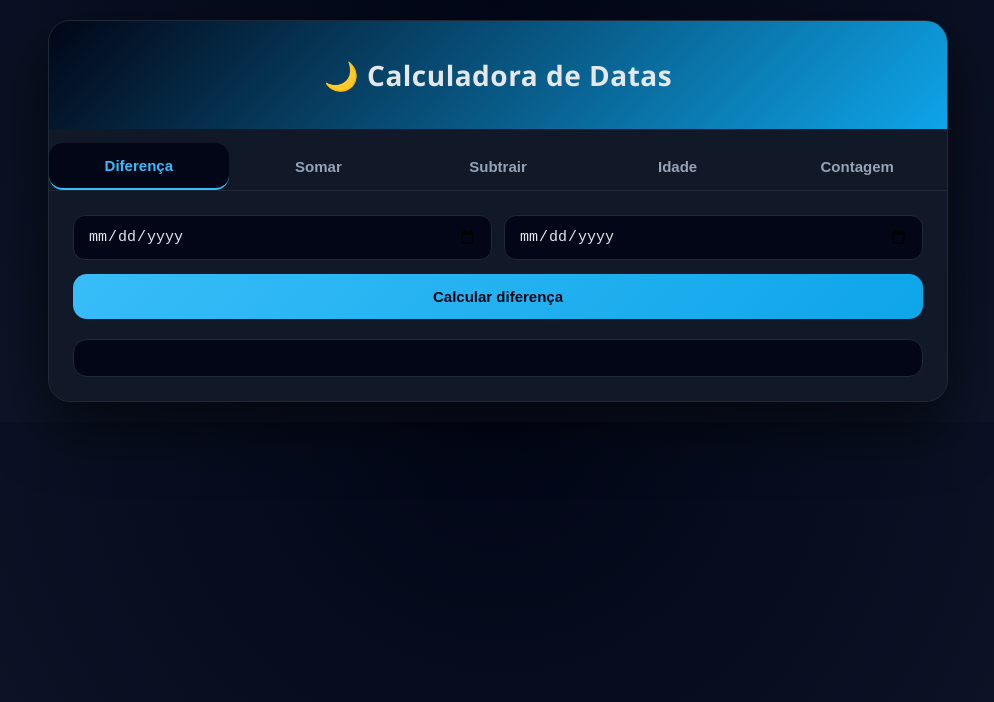
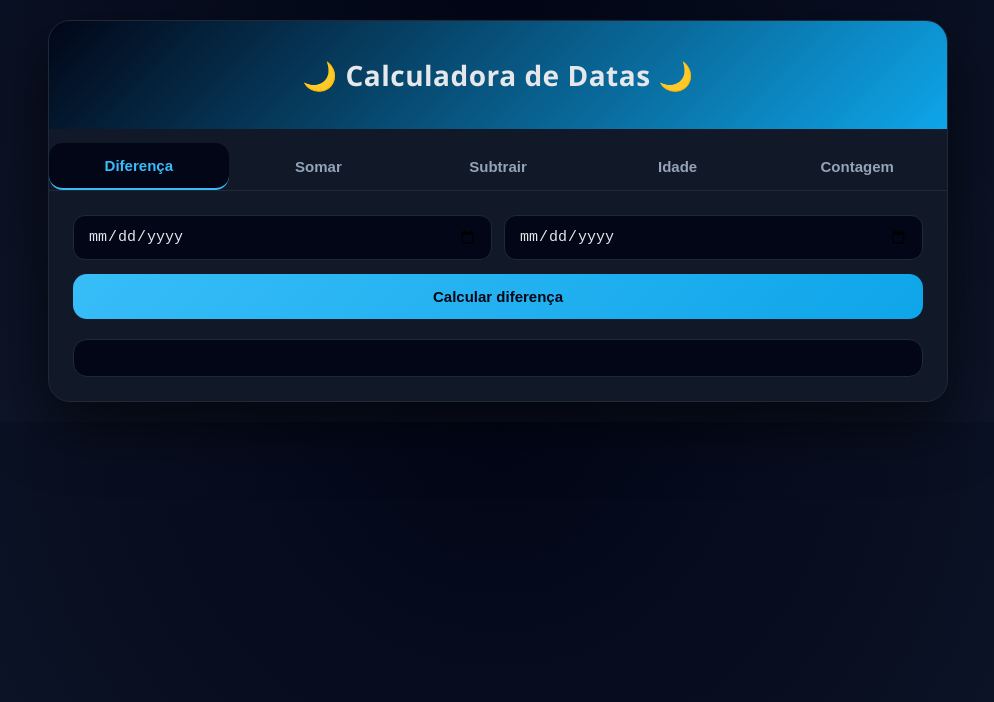
Before and after one commit to ObscurialStudio/Calculadora-de-Datas, a plain HTML site: page index.html in a window 1280 px wide. Shown: the whole page, without its empty margins (142-1136 px from the left). Drawn offline with Linux system fonts and the light colour scheme.

Commit message:
Update index.html

```diff
--- a/index.html
+++ b/index.html
@@ -3,7 +3,7 @@
 <head>
 <meta charset="UTF-8" />
 <meta name="viewport" content="width=device-width, initial-scale=1.0" />
-<title>Calculadora de Datas Pro</title>
+<title>Calculadora de Datas</title>
 
 <style>
 :root {
@@ -139,7 +139,7 @@ button:hover {
 <div class="container">
 
   <div class="header">
-    <h1>🌙 Calculadora de Datas</h1>
+    <h1>🌙 Calculadora de Datas 🌙</h1>
   </div>
 
   <div class="tabs">
```
